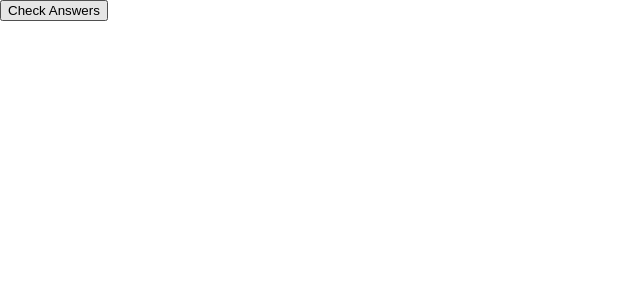
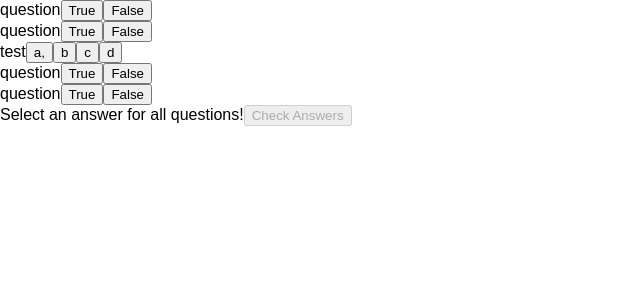
Before and after one commit to rzh4321/nba-trivia, a React (Vite) app: page / in a window 1280 px wide. Both pictures are taken after a click on the button "Start Quiz". Shown: the top 300 px of the page, without its empty margins (0-640 px from the left). Built offline with nearby package versions, Linux system fonts and the light colour scheme.

Commit message:
- added getAnyDiff in utils - created Choice component - used React.memo on Question component - reset answered and submitted states after every submit - TF question type's 'correct' property changed from bool to str

```diff
--- /dev/null
+++ b/components/Choice.tsx
@@ -0,0 +1,14 @@
+import '../src/Choice.css';
+
+type ChoiceType = {
+    ind: number;
+    choice: string;
+    handleChange: (choice: string | boolean, ind: number) => void;
+    selected: boolean;
+    makeGreen: boolean;
+}
+
+
+export default function Choice({ind, choice, handleChange, selected, makeGreen} : ChoiceType) {
+    return <button className={`choice-button ${selected? 'selected-choice' : ''} ${makeGreen? 'make-green': ''}`} onClick={() => handleChange(choice, ind)}>{choice}</button>
+}
--- a/components/Question.tsx
+++ b/components/Question.tsx
@@ -1,4 +1,7 @@
 import { MCQuestionType, TFQuestionType } from "../types";
+import { useEffect } from "react";
+import React from "react";
+import Choice from './Choice';
 
 type QuestionType = {
   ind: number;
@@ -8,13 +11,19 @@ type QuestionType = {
   userAnswer: boolean | string | undefined;
 };
 
-export default function Question({
+const Question = React.memo(({
   ind,
   question,
   handleChange,
   submitted,
   userAnswer,
-}: QuestionType) {
+}: QuestionType) => {
+
+    useEffect(() => {
+        console.log('hi')
+      })
+
+
   let choices: string[] = [];
   if (question.choices) {
     choices = [];
@@ -27,6 +36,7 @@ export default function Question({
   const choiceElements = choices.map((choice) => (
     <Choice
       key={choice}
+      ind={ind}
       choice={choice}
       handleChange={handleChange}
       selected={choice === userAnswer}
@@ -55,4 +65,6 @@ export default function Question({
       </div>
     </>
   );
-}
+})
+
+export default Question;
--- a/components/QuestionPage.tsx
+++ b/components/QuestionPage.tsx
@@ -1,5 +1,5 @@
 import { MCQuestionType, TFQuestionType } from "../types";
-import { useCallback, useState } from "react";
+import { useCallback, useEffect, useState } from "react";
 import Question from "./Question";
 
 type QuestionPageType = {
@@ -13,6 +13,7 @@ export default function QuestionPage({
   questions,
   handleClick,
 }: QuestionPageType) {
+
   const [answered, setAnswered] = useState<(string | boolean)[]>([]);
   const [submitted, setSubmitted] = useState(false);
 
@@ -20,10 +21,15 @@ export default function QuestionPage({
     return 1;
   }
 
+  useEffect(() => {
+    setAnswered([]);
+    setSubmitted(false);
+  }, [questions])
+
   function fun(choice: string | boolean, ind: number) {
     setAnswered((prev) => {
       const newAnswered = [...prev];
-      newAnswered[ind] = choice;
+      newAnswered[ind] = (newAnswered[ind] === choice) ? '' : choice;
       return newAnswered;
     });
   }
@@ -31,8 +37,10 @@ export default function QuestionPage({
   const handleChange = useCallback(fun, []);
 
   function checkDone() {
+    console.log(answered)
+    if (answered.length !== questions.length) return false;
     for (const answer of answered) {
-      if (answer === "") {
+      if (answer === "" || answer === undefined) {
         return false;
       }
     }
@@ -49,6 +57,7 @@ export default function QuestionPage({
       userAnswer={answered[ind]}
     />
   ));
+
   return (
     <>
       {questionElements}
@@ -58,9 +67,14 @@ export default function QuestionPage({
             <button onClick={() => setStart(true)}>Change Settings</button>
             <button onClick={handleClick}>Play Again</button>
         </>
-      ) : done ? ""
-      : <span>Select an answer for all questions!</span>}
-      <button disabled={!done} onClick={() => setSubmitted(true)}>Check Answers</button>
+      ) : done ? <button onClick={() => setSubmitted(true)}>Check Answers</button>
+      : (
+
+        <>
+      <span>Select an answer for all questions!</span>
+      <button disabled onClick={() => setSubmitted(true)}>Check Answers</button>
+      </>
+      )}
     </>
   );
 }
--- a/questions/easy.ts
+++ b/questions/easy.ts
@@ -82,74 +82,103 @@ export const easyMC : MCQuestionType[] = [
 export const easyTF : TFQuestionType[] = [
     {
         question: 'question',
-        correct: true,
+        correct: "True",
     },
     {
         question: 'question',
-        correct: true,
+        correct: "True",
     },
     {
         question: 'question',
-        correct: true,
+        correct: "True",
     },
     {
         question: 'question',
-        correct: true,
+        correct: "True",
     },
     {
         question: 'question',
-        correct: true,
+        correct: "True",
     },
     {
         question: 'question',
-        correct: true,
+        correct: "True",
     },
     {
         question: 'question',
-        correct: true,
+        correct: "True",
     },
     {
         question: 'question',
-        correct: true,
+        correct: "True",
+    },
+    {
+        question: 'question',
+        correct: "True",
+    },
+    {
+        question: 'question',
+        correct: "True",
+    },
+    {
+        question: 'question',
+        correct: "True",
+    },
+    {
+        question: 'question',
+        correct: "True",
+    },
+    {
+        question: 'question',
+        correct: "True",
     },
 
     {
         question: 'question',
-        correct: true,
-    },    {
-        question: 'question',
-        correct: true,
+        correct: "True",
     },
     {
         question: 'question',
-        correct: true,
+        correct: "True",
     },
     {
         question: 'question',
-        correct: true,
+        correct: "True",
     },
     {
         question: 'question',
-        correct: true,
+        correct: "True",
     },
     {
         question: 'question',
-        correct: true,
+        correct: "True",
     },
     {
         question: 'question',
-        correct: true,
+        correct: "True",
     },
     {
         question: 'question',
-        correct: true,
+        correct: "True",
     },
     {
         question: 'question',
-        correct: true,
+        correct: "True",
     },
     {
         question: 'question',
-        correct: true,
+        correct: "True",
+    },
+    {
+        question: 'question',
+        correct: "True",
+    },
+    {
+        question: 'question',
+        correct: "True",
+    },
+    {
+        question: 'question',
+        correct: "True",
     },
 ]
--- a/questions/hard.ts
+++ b/questions/hard.ts
@@ -121,74 +121,103 @@ export const hardMC : MCQuestionType[] = [
 export const hardTF : TFQuestionType[] = [
     {
         question: 'question',
-        correct: true,
+        correct: "True",
     },
     {
         question: 'question',
-        correct: true,
+        correct: "True",
     },
     {
         question: 'question',
-        correct: true,
+        correct: "True",
     },
     {
         question: 'question',
-        correct: true,
+        correct: "True",
     },
     {
         question: 'question',
-        correct: true,
+        correct: "True",
     },
     {
         question: 'question',
-        correct: true,
+        correct: "True",
     },
     {
         question: 'question',
-        correct: true,
+        correct: "True",
     },
     {
         question: 'question',
-        correct: true,
+        correct: "True",
+    },
+    {
+        question: 'question',
+        correct: "True",
+    },
+    {
+        question: 'question',
+        correct: "True",
+    },
+    {
+        question: 'question',
+        correct: "True",
+    },
+    {
+        question: 'question',
+        correct: "True",
+    },
+    {
+        question: 'question',
+        correct: "True",
     },
 
     {
         question: 'question',
-        correct: true,
-    },    {
-        question: 'question',
-        correct: true,
+        correct: "True",
     },
     {
         question: 'question',
-        correct: true,
+        correct: "True",
     },
     {
         question: 'question',
-        correct: true,
+        correct: "True",
     },
     {
         question: 'question',
-        correct: true,
+        correct: "True",
     },
     {
         question: 'question',
-        correct: true,
+        correct: "True",
     },
     {
         question: 'question',
-        correct: true,
+        correct: "True",
     },
     {
         question: 'question',
-        correct: true,
+        correct: "True",
     },
     {
         question: 'question',
-        correct: true,
+        correct: "True",
     },
     {
         question: 'question',
-        correct: true,
+        correct: "True",
+    },
+    {
+        question: 'question',
+        correct: "True",
+    },
+    {
+        question: 'question',
+        correct: "True",
+    },
+    {
+        question: 'question',
+        correct: "True",
     },
 ]
--- a/questions/medium.ts
+++ b/questions/medium.ts
@@ -121,74 +121,103 @@ export const mediumMC : MCQuestionType[] = [
 export const mediumTF : TFQuestionType[] = [
     {
         question: 'question',
-        correct: true,
+        correct: "True",
     },
     {
         question: 'question',
-        correct: true,
+        correct: "True",
     },
     {
         question: 'question',
-        correct: true,
+        correct: "True",
     },
     {
         question: 'question',
-        correct: true,
+        correct: "True",
     },
     {
         question: 'question',
-        correct: true,
+        correct: "True",
     },
     {
         question: 'question',
-        correct: true,
+        correct: "True",
     },
     {
         question: 'question',
-        correct: true,
+        correct: "True",
     },
     {
         question: 'question',
-        correct: true,
+        correct: "True",
+    },
+    {
+        question: 'question',
+        correct: "True",
+    },
+    {
+        question: 'question',
+        correct: "True",
+    },
+    {
+        question: 'question',
+        correct: "True",
+    },
+    {
+        question: 'question',
+        correct: "True",
+    },
+    {
+        question: 'question',
+        correct: "True",
     },
 
     {
         question: 'question',
-        correct: true,
-    },    {
-        question: 'question',
-        correct: true,
+        correct: "True",
     },
     {
         question: 'question',
-        correct: true,
+        correct: "True",
     },
     {
         question: 'question',
-        correct: true,
+        correct: "True",
     },
     {
         question: 'question',
-        correct: true,
+        correct: "True",
     },
     {
         question: 'question',
-        correct: true,
+        correct: "True",
     },
     {
         question: 'question',
-        correct: true,
+        correct: "True",
     },
     {
         question: 'question',
-        correct: true,
+        correct: "True",
     },
     {
         question: 'question',
-        correct: true,
+        correct: "True",
     },
     {
         question: 'question',
-        correct: true,
+        correct: "True",
+    },
+    {
+        question: 'question',
+        correct: "True",
+    },
+    {
+        question: 'question',
+        correct: "True",
+    },
+    {
+        question: 'question',
+        correct: "True",
     },
 ]
--- a/src/App.tsx
+++ b/src/App.tsx
@@ -3,6 +3,7 @@ import {
   getEasyQuestions,
   getMediumQuestions,
   getHardQuestions,
+  getAnyDiff
 } from "../utils";
 import StartScreen from "../components/StartScreen";
 import QuestionPage from "../components/QuestionPage";
@@ -21,9 +22,14 @@ function App() {
     type: "any",
   });
 
+  useEffect(() => {
+    console.log('rendering APp')
+  })
+
   function handleClick(
     e: React.MouseEvent<HTMLButtonElement, MouseEvent>,
   ): void {
+    console.log('in handle click')
     e.preventDefault();
     const { numQuestions, difficulty, type } = settings;
     if (difficulty === "easy") {
@@ -32,6 +38,9 @@ function App() {
       setQuestions(getMediumQuestions(numQuestions, type));
     } else if (difficulty === "hard") {
       setQuestions(getHardQuestions(numQuestions, type));
+    }
+    else {
+      setQuestions(getAnyDiff(numQuestions, type));
     }
     setStart(false);
   }
--- /dev/null
+++ b/src/Choice.css
@@ -0,0 +1,7 @@
+.selected-choice {
+    background-color: lightblue;
+}
+
+.make-green {
+    background-color: lightgreen !important;
+}
--- a/types.ts
+++ b/types.ts
@@ -6,7 +6,7 @@ export type MCQuestionType = {
 
 export type TFQuestionType = {
     question: string;
-    correct: boolean;
+    correct: string;
 };
 
 export type settingsType = {
```
Also changed, not shown: utils.ts (+18 -1 lines).
